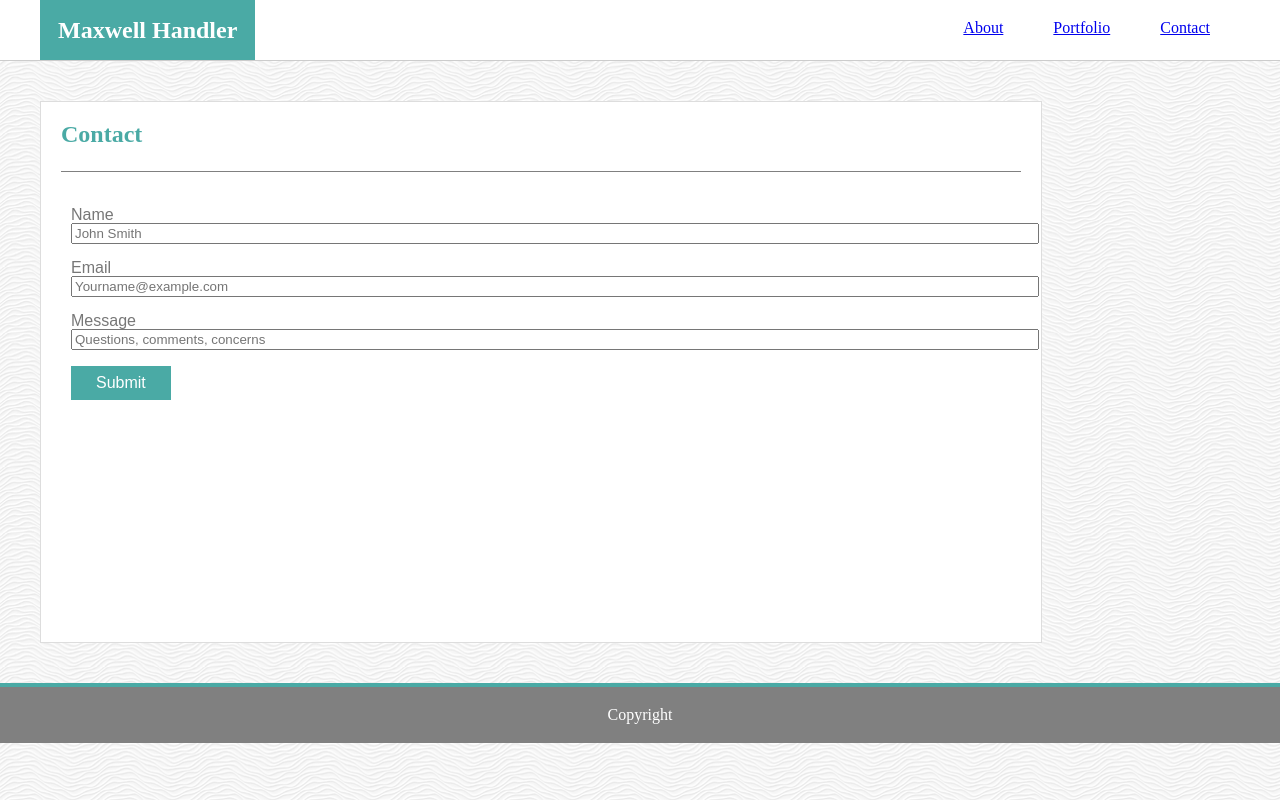
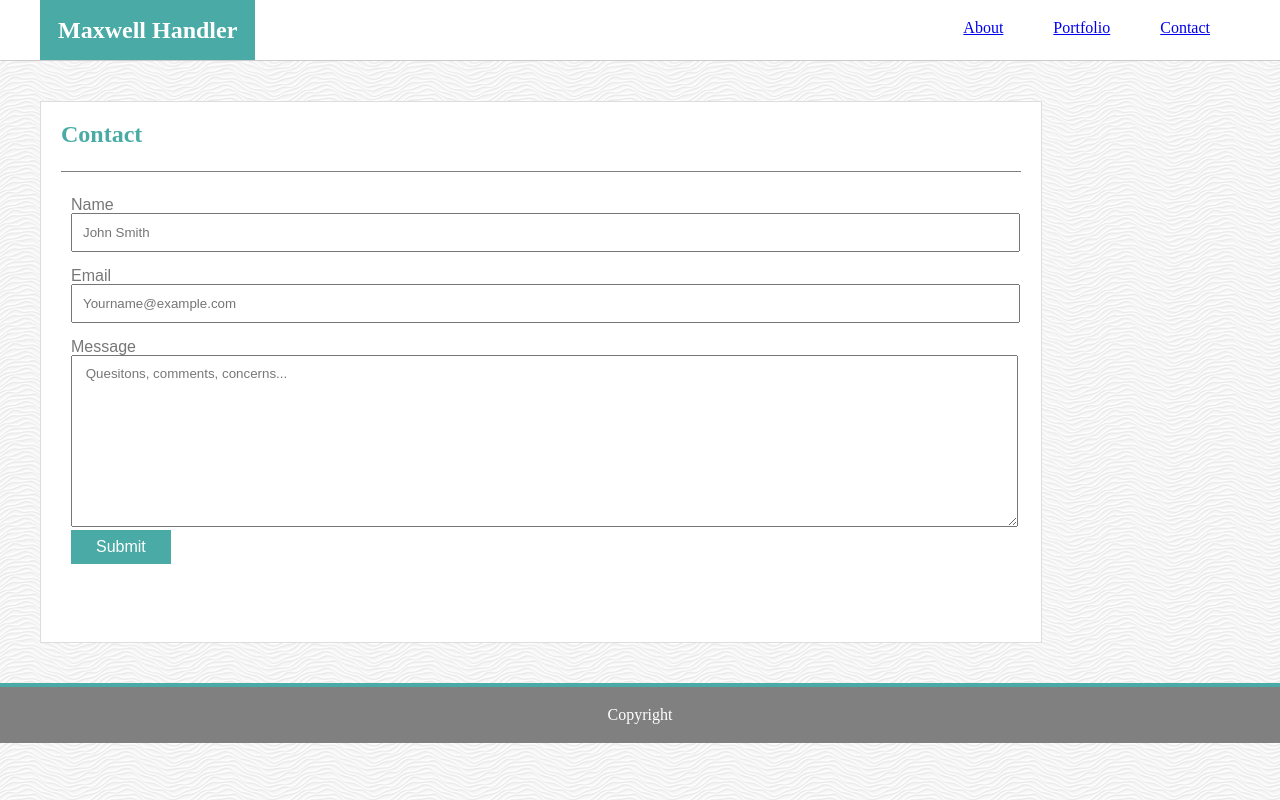
Before and after one commit to mhandler1991/Basic-Portfolio, a plain HTML site: page contact.html in a window 1280 px wide. Drawn offline with Linux system fonts and the light colour scheme.

Commit message:
form fix/update

```diff
--- a/assets/css/style.css
+++ b/assets/css/style.css
@@ -159,8 +159,8 @@ footer {
 
 form{
 	clear:both;
-	width: 100%;
-	padding: 10px;
+	padding-left: 10px;
+	padding-right: 25px;
 	color: #777777;
 	font-family: Arial, Helvetica, sans-serif;
 }
@@ -175,6 +175,13 @@ input[type=submit] {
 	font-size: 16px;
 }
 
-input[type=text] {
+input[type=text], textarea {
 	width: 100%;
+	padding: 10px;
+	font-family: Arial, Helvetica, sans-serif;
+	color: #777777;
 }
+
+textarea {
+	height: 150px;
+}
--- a/contact.html
+++ b/contact.html
@@ -54,8 +54,10 @@
                 <label for="Email">Email</label> <br>
                 <input type="text" id="email" name="email" placeholder="Yourname@example.com"> <br><br>
 
-                <label for="Email">Message</label> <br>
-                <input type="text" id="message" name="message" placeholder="Questions, comments, concerns"> <br><br>
+
+                <label for="Message">Message</label> <br>
+                <!-- Original formatting: <input class="textarea" type="text" id="message" name="message" placeholder="Questions, comments, concerns"> <br><br>-->
+                <textarea> Quesitons, comments, concerns...</textarea>
 
                 <input type="submit" value="Submit">
 
```
